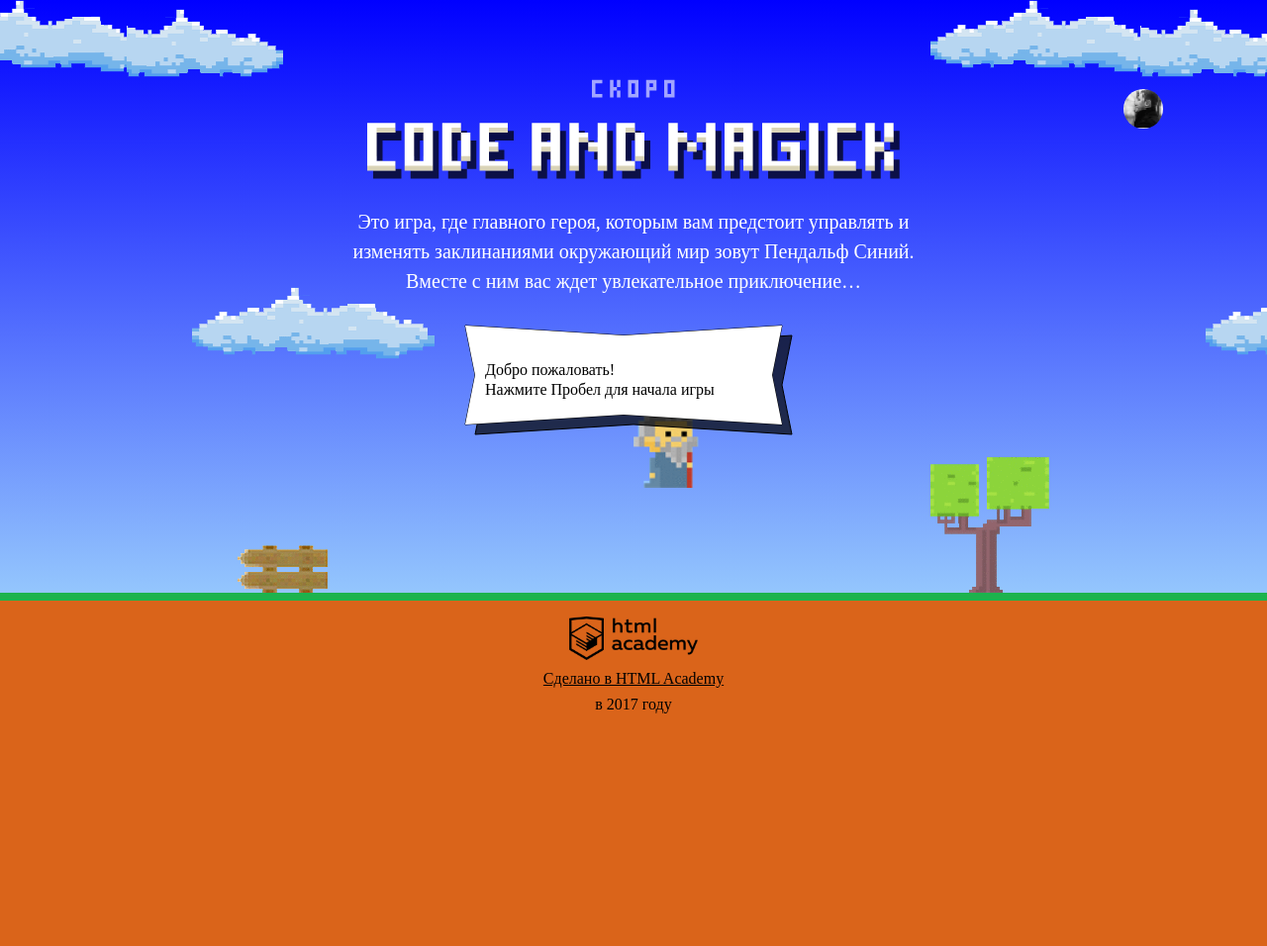
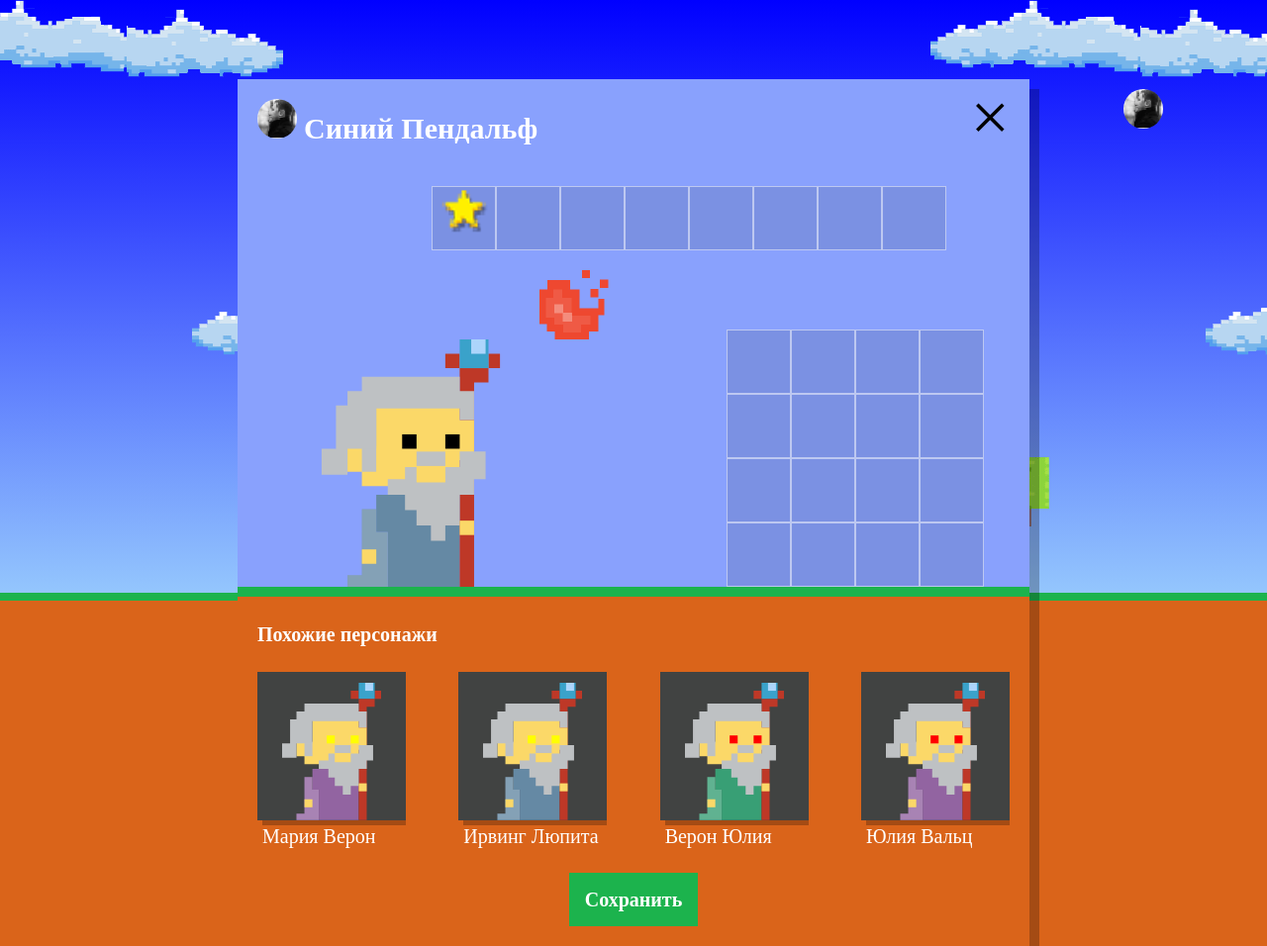
Before and after one commit to ArtemHeat/559069-code-and-magick, a website: page index.html in a window 1280 px wide. Shown: the whole page at 99% size. Before the commit the page ends 800 px from the top, so only its background shows below. Drawn offline with Linux system fonts and the light colour scheme; a web font is replaced by a local one.

Commit message:
Задание 9 Учебный проект: нас орда

```diff
--- a/index.html
+++ b/index.html
@@ -203,6 +203,7 @@
 
 <script src="js/stat.js"></script>
 <script src="js/game.js"></script>
+<script src="js/setup.js"></script>
 
 </body>
 </html>
--- /dev/null
+++ b/js/setup.js
@@ -0,0 +1,58 @@
+'use strict';
+
+var WIZARD_NAMES = ['Иван', 'Хуан Себастьян', 'Мария', 'Кристоф', 'Виктор',
+    'Юлия', 'Люпита', 'Вашингтон'];
+var WIZARD_SURNAMES = ['да Марья', 'Верон', 'Мирабелла', 'Вальц', 'Онопко',
+    'Топольницкая', 'Нионго', 'Ирвинг'];
+var WIZARD_COAT_COLORS = ['rgb(101, 137, 164)', 'rgb(241, 43, 107)', 'rgb(146, 100, 161)',
+    'rgb(56, 159, 117)','rgb(215, 210, 55)','rgb(0, 0, 0)'];
+var WIZARD_EYE_COLORS = ['black', 'red', 'blue', 'yellow', 'green'];
+
+var getRandomData = function (arr) {
+  var randonNumber = Math.floor( Math.random() * arr.length);
+  return arr[randonNumber];
+}
+
+var getFullName = function () {
+  return (Math.floor(Math.random()*2)) ? getRandomData(WIZARD_NAMES) + ' ' + getRandomData(WIZARD_SURNAMES) :
+      getRandomData(WIZARD_SURNAMES) + ' ' + getRandomData(WIZARD_NAMES);
+}
+
+var userDialog = document.querySelector('.setup');
+userDialog.classList.remove('hidden');
+
+var similarListElement = userDialog.querySelector('.setup-similar-list');
+
+var similarWizardTemplate = document.querySelector('#similar-wizard-template').content;
+
+var wizards = [];
+
+for (var i = 0; i < 4; i++) {
+  wizards.push({
+    name: getFullName(),
+    coatColor: getRandomData(WIZARD_COAT_COLORS),
+    eyesColor: getRandomData(WIZARD_EYE_COLORS)
+  });
+};
+
+var renderWizard = function (wizard) {
+  var wizardElement = similarWizardTemplate.cloneNode(true);
+
+  wizardElement.querySelector('.setup-similar-label').textContent = wizard.name;
+  wizardElement.querySelector('.wizard-coat').style.fill = wizard.coatColor;
+  wizardElement.querySelector('.wizard-eyes').style.fill = wizard.eyesColor;
+
+  return wizardElement;
+}
+
+var fillSimilarList = function (list) {
+  var fragment = document.createDocumentFragment();
+  for (var i = 0; i < wizards.length; i++) {
+    fragment.appendChild(renderWizard(wizards[i]));
+  }
+  return list.appendChild(fragment);
+}
+
+fillSimilarList(similarListElement);
+
+userDialog.querySelector('.setup-similar').classList.remove('hidden');
```
